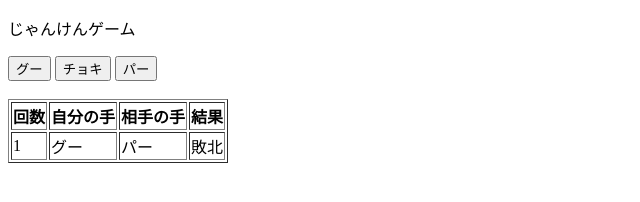
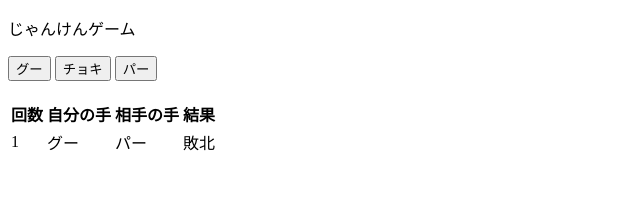
Before and after one commit to HirotsuguHayashi/janken, a plain HTML site: page index.html in a window 1280 px wide. Both pictures are taken after a click on the button "グー". Shown: the whole page, without its empty margins (0-640 px from the left). Drawn offline with Linux system fonts and the light colour scheme.

Commit message:
[fix] 気になった箇所を修正しました

```diff
--- a/index.html
+++ b/index.html
@@ -15,7 +15,7 @@
 
     <br>
     <br>
-    <table border="1">
+    <table>
         <thead>
             <tr>
                 <th>回数</th>
--- a/index.js
+++ b/index.js
@@ -59,31 +59,26 @@ const createElements = (result, index) => {
     const trElement = document.createElement('tr')
     const timesTdElement = document.createElement('td')
     const myHandTdElement = document.createElement('td')
-    const enermyHandTdElement = document.createElement('td')
+    const enemyHandTdElement = document.createElement('td')
     const winOrLoseTdElement = document.createElement('td')
 
     timesTdElement.innerHTML = index
     myHandTdElement.innerHTML = result.myHand.name
-    enermyHandTdElement.innerHTML = result.enemyHand.name
+    enemyHandTdElement.innerHTML = result.enemyHand.name
     winOrLoseTdElement.innerHTML = result.winOrLose
 
     trElement.appendChild(timesTdElement)
     trElement.appendChild(myHandTdElement)
-    trElement.appendChild(enermyHandTdElement)
+    trElement.appendChild(enemyHandTdElement)
     trElement.appendChild(winOrLoseTdElement)
 
     resultsElement.appendChild(trElement)
 }
 
-// 各DOM要素に紐づいたイベントリスナー(ここまとめられそうな気がする)
-rockElement.addEventListener('click', (event) => {
-    doRockScissorsPaper(event)
+// // 各DOM要素に紐づいたイベントリスナー(ここまとめられそうな気がする)
+const handElementsList = [rockElement, scissorsElement, paperElement]
+handElementsList.forEach((hand) => {
+    hand.addEventListener('click', (event) => {
+        doRockScissorsPaper(event)
+    })
 })
-
-scissorsElement.addEventListener('click', (event) => {
-    doRockScissorsPaper(event)
-})
-
-paperElement.addEventListener('click', (event) => {
-    doRockScissorsPaper(event)
-})
```
